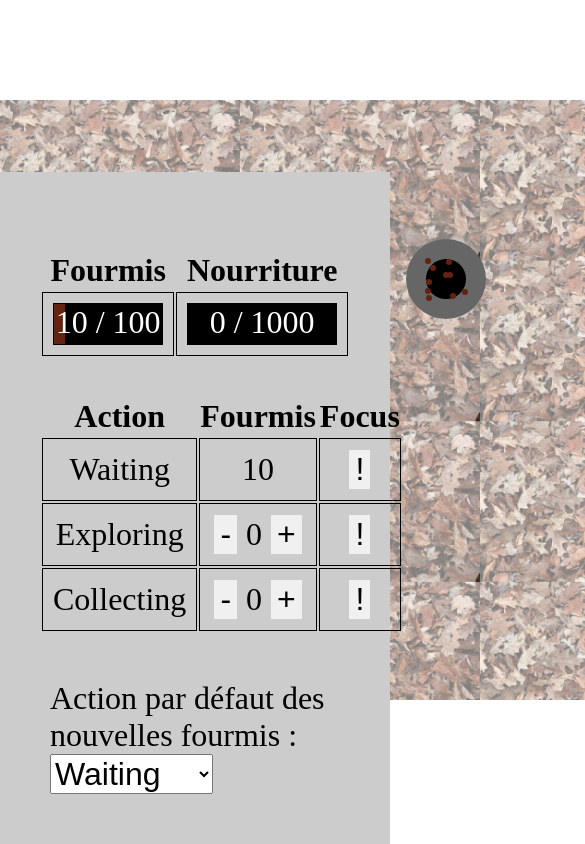
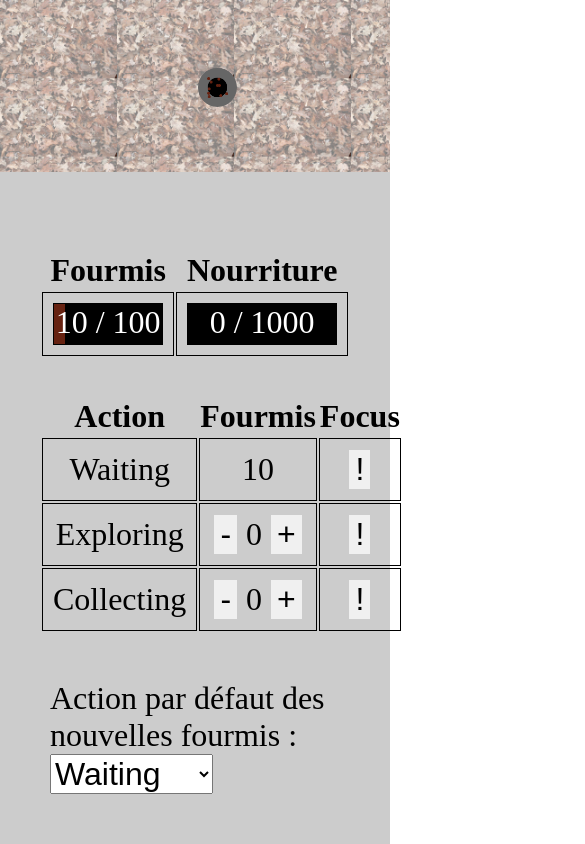
Before and after one commit to flaforgue/kota, a plain HTML site: page index.html in a window 390 px wide. Shown: the top 844 px of the page, 585 px wide, since content can reach past the window. Drawn offline with Linux system fonts and the light colour scheme.

Commit message:
Correctif style/responsive Règles de base

```diff
--- a/css/style.css
+++ b/css/style.css
@@ -8,10 +8,12 @@ body {
 	background-size: 30%;
 	position: absolute;
 	right: 0;
+	width: 70%;
+	max-height: 100%;
 }
 
 #terminal {
-	width: calc(100% - 800px);
+	width: 30%;
 	height: 100%;
 	position: absolute;
 	background-color: #ccc;
@@ -101,7 +103,6 @@ table tr td {
 	#kota {
 		position: static;
 		margin: auto;
-		margin-bottom: 100px;
-		margin-top: 100px;
+		width: 100%;
 	}
 }
```
Also changed, not shown: 1 other file.
